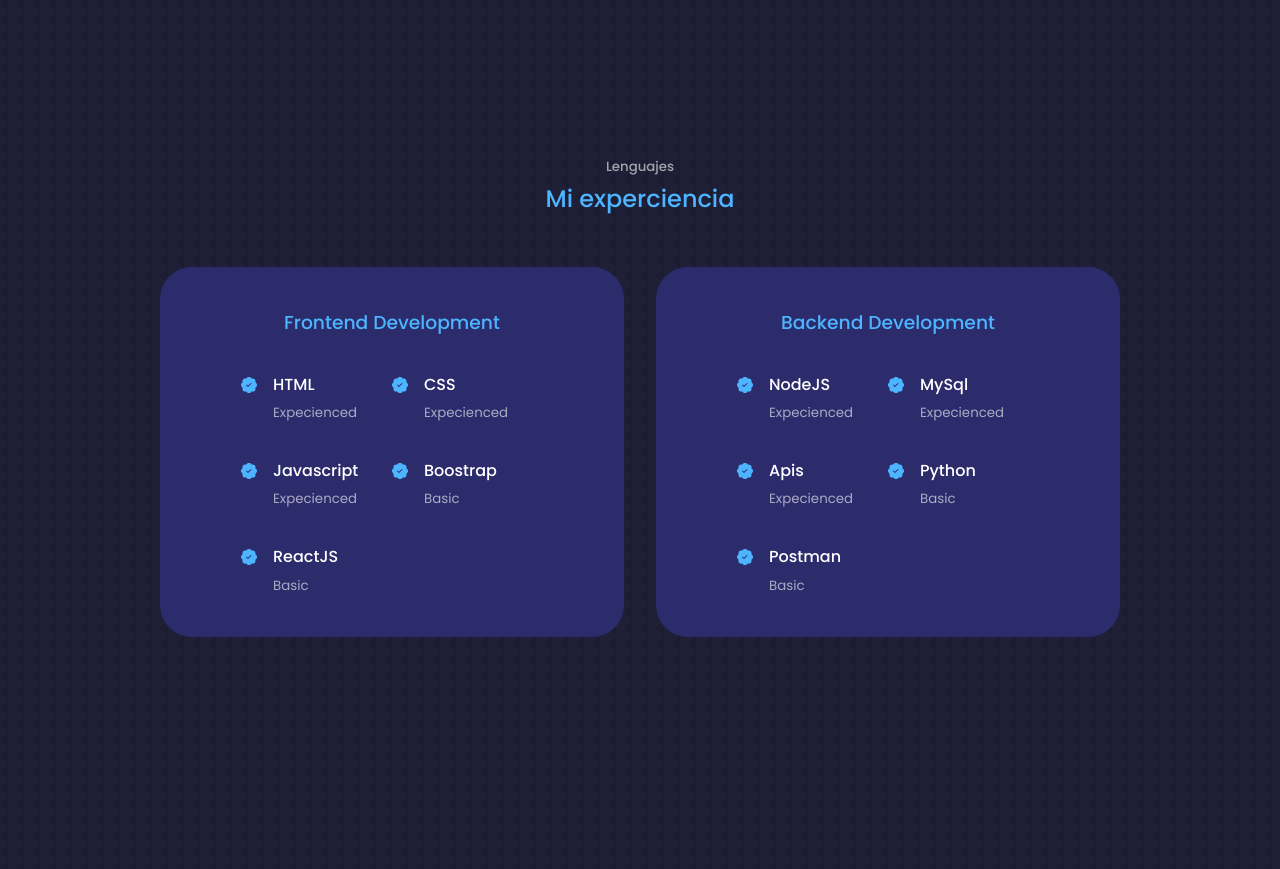
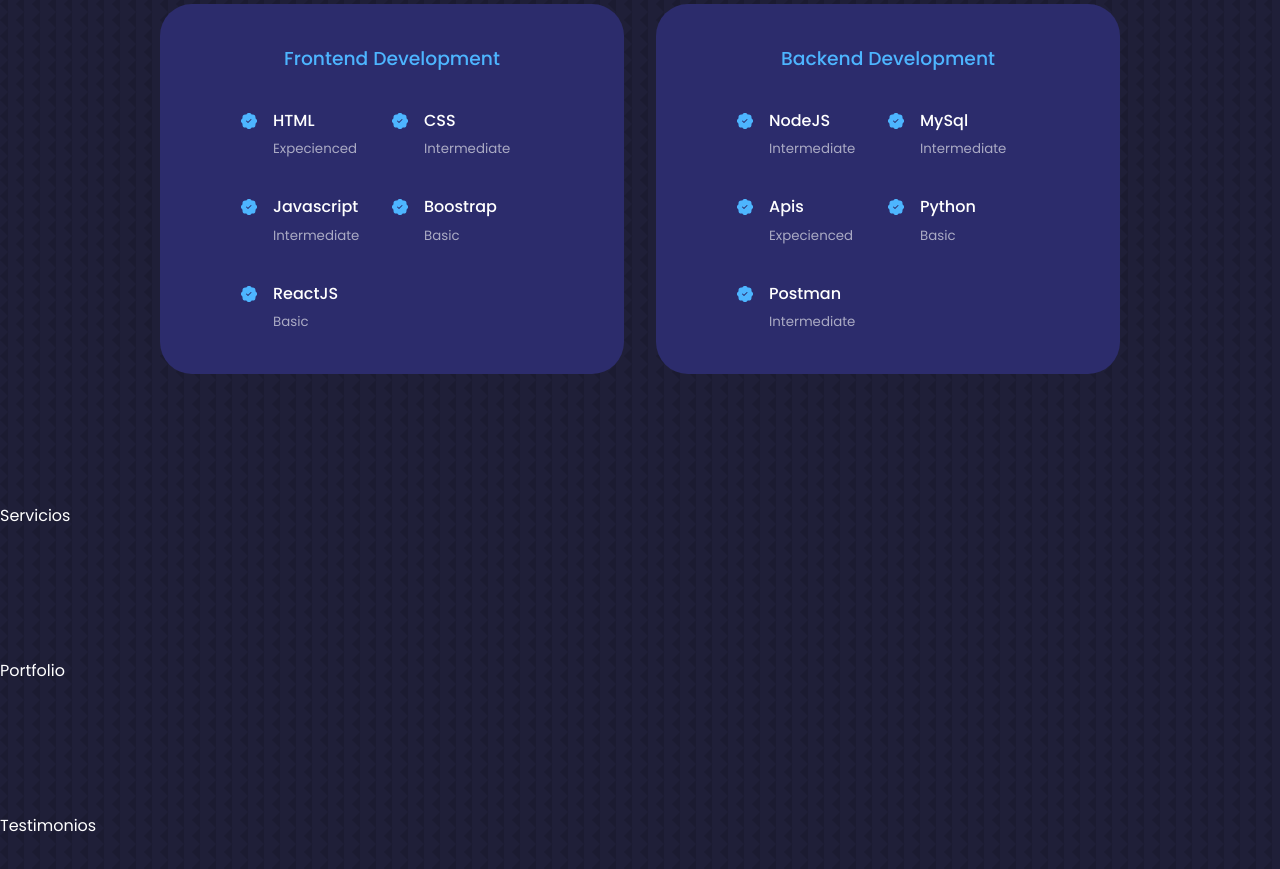
Before and after one commit to Nicoogf/Portfolio, a React (Create React App) app: page / in a window 1280 px wide. Shown: the part 1700-2569 px from the top of the page. Built offline with nearby package versions, Linux system fonts and the light colour scheme.

Commit message:
Se termina la seccion Experiencia

```diff
--- a/src/components/experience/Experience.jsx
+++ b/src/components/experience/Experience.jsx
@@ -29,7 +29,7 @@
             <BsPatchCheckFill className="experience__details-icons"/>
             <div>
             <h4>CSS</h4>
-            <small class="text-light">Expecienced</small>
+            <small class="text-light">Intermediate</small>
             </div>
           </article>
 
@@ -37,7 +37,7 @@
             <BsPatchCheckFill className="experience__details-icons"/>
             <div>
             <h4>Javascript</h4>
-            <small class="text-light">Expecienced</small>
+            <small class="text-light">Intermediate</small>
             </div>
           </article>
 
@@ -71,7 +71,7 @@
             <BsPatchCheckFill className="experience__details-icons"/>
             <div>
             <h4>NodeJS</h4>
-            <small class="text-light">Expecienced</small>
+            <small class="text-light">Intermediate</small>
             </div>
           </article>
 
@@ -79,7 +79,7 @@
             <BsPatchCheckFill className="experience__details-icons"/>
             <div>
             <h4>MySql</h4>
-            <small class="text-light">Expecienced</small>
+            <small class="text-light">Intermediate</small>
             </div>
           </article>
 
@@ -103,7 +103,7 @@
             <BsPatchCheckFill className="experience__details-icons"/>
             <div>
             <h4>Postman</h4>
-            <small class="text-light">Basic</small>
+            <small class="text-light">Intermediate</small>
             </div>
           </article>
 
--- a/src/components/experience/experience.css
+++ b/src/components/experience/experience.css
@@ -38,5 +38,36 @@
 .experience__details-icons{
     margin-top: 6px;
     color:var(--color-primary) ;
+}
 
+/* =========== Medidas Querys (Tamaño Medio) =========== */
+
+@media screen and (max-width: 1024px) {
+    .experience__container{
+        grid-template-columns: 1fr;
+    }
+    .experience__container > div{
+        width: 80% ;
+        padding: 2rem;
+        margin: 0 auto
+    }
+
+    .experience__content{
+        padding: 1rem;
+    }
 }
+
+
+/* =========== Medidas Querys (Tamaño Medio) =========== */
+
+@media screen and (max-width: 600px) {
+
+   .experience__container{
+    gap:1rem ;
+   }
+
+   .experience__container > div{
+    width: 100%;
+    padding: 2rem 1rem;
+   }
+}
--- a/src/index.css
+++ b/src/index.css
@@ -22,7 +22,7 @@
 
     --container-width-lg : 75% ;
     --container-width-md : 86% ;
-    --container-width-ms : 90% ;
+    --container-width-sm : 90% ;
 }
 
 html {
@@ -64,7 +64,7 @@
 
 section{
     margin-top: 8rem ;
-    height: 100vh ;
+
 }
 
 section > h2, section > h5{
```
